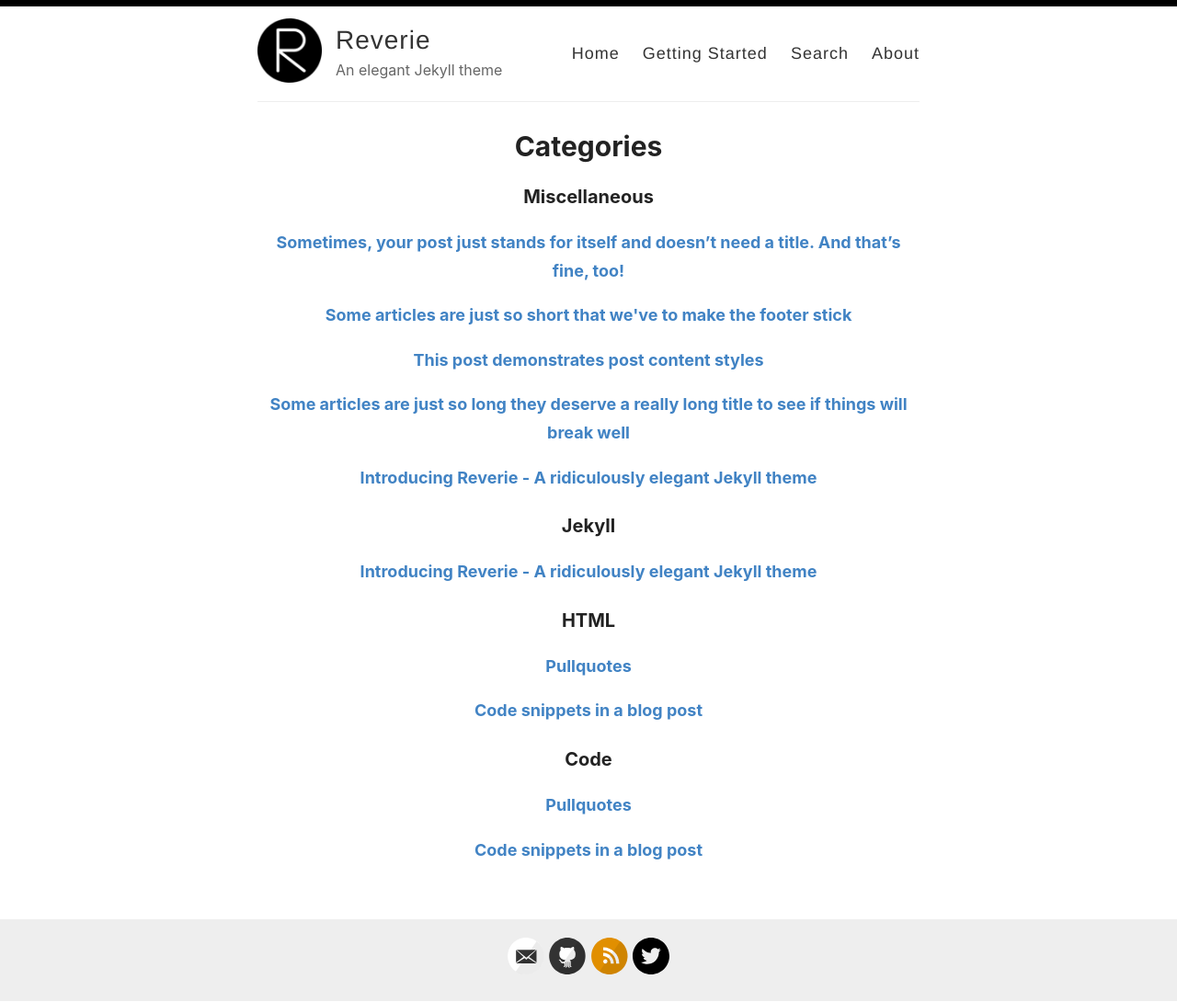
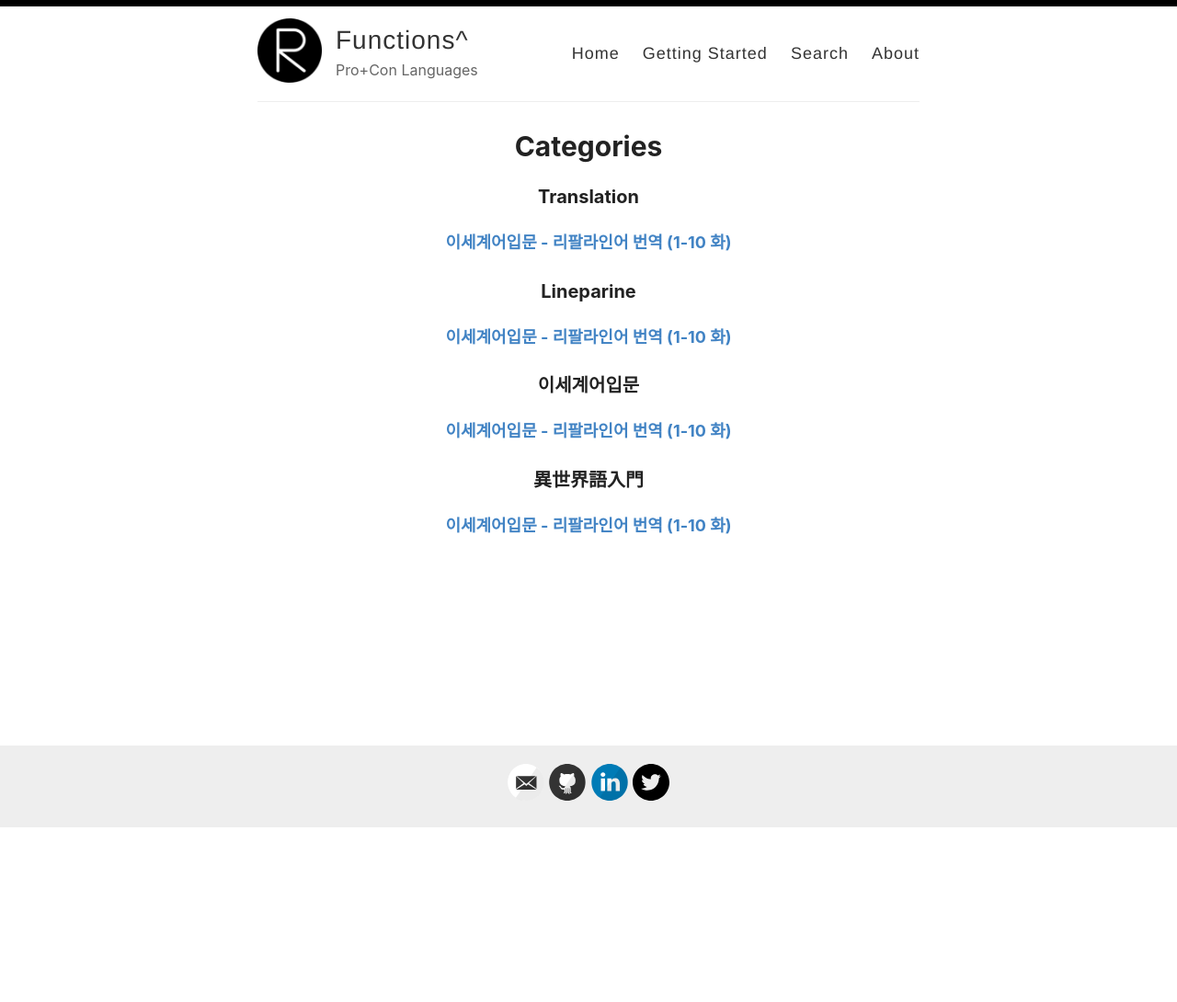
Before and after one commit to MerHS/MerHS.github.io, a Jekyll site: the page built from _pages/categories.md, in a window 1280 px wide. Shown: the whole page at 92% size. Built offline with Jekyll 4.4.1, drawn with Linux system fonts in a browser that asks for light colours; after the commit the page ends 901 px from its top, so only the background shows below that; some of the changed lines change nothing that is shown.

Commit message:
lineparine 1

````diff
--- a/_config.yml
+++ b/_config.yml
@@ -3,13 +3,13 @@
 #
 
 # Name of your site (displayed in the header)
-name: Reverie
+name: Functions^
 
 # Name of the author
-author: Amit Merchant
+author: MerHS
 
 # Short bio or description (displayed in the header)
-description: An elegant Jekyll theme
+description: Pro+Con Languages
 
 # URL of your avatar or profile pic (you could use your GitHub profile pic)
 avatar: /images/reverie.png
@@ -21,38 +21,37 @@ avatar: /images/reverie.png
 # Includes an icon in the footer for each username you enter
 footer-links:
   dribbble:
-  email: amit.d.merchant@gmail.com
+  email: starvessel@naver.com
   facebook:
   flickr:
-  github: amitmerchant1990/reverie
+  github: MerHS/MerHS.github.io
   instagram:
-  linkedin:
+  linkedin: ho-young-jhoo-289710161
   pinterest:
-  rss: rss
-  twitter: amit_merchant
+  rss:
+  twitter: vu_port
   stackoverflow:
   youtube: # channel/<your_long_string> or user/<user-name>
   googleplus: # anything in your profile username that comes after plus.google.com/
   playconsole:
 
-
 # Enter your Disqus shortname (not your username) to enable commenting on posts
 # You can find your shortname on the Settings page of your Disqus account
-disqus:
+disqus: MerHS
 
 # Enter your Google Analytics web tracking code (e.g. UA-2110908-2) to activate tracking
-google_analytics: UA-43339302-11
+google_analytics:
 
 # Your website URL (e.g. http://amitmerchant1990.github.io or http://www.amitmerchant.com)
 # Used for Sitemap.xml and your RSS feed
-url: http://www.amitmerchant.com/reverie
-enforce_ssl: https://www.amitmerchant.com/reverie
+url: http://MerHS.github.io
+enforce_ssl: https://MerHS.github.io
 
 # If you're hosting your site at a Project repository on GitHub pages
 # (http://yourusername.github.io/repository-name)
 # and NOT your User repository (http://yourusername.github.io)
 # then add in the baseurl here, like this: "/repository-name"
-baseurl: "/reverie"
+baseurl:
 
 #
 # !! You don't need to change any of the configuration flags below !!
@@ -71,7 +70,7 @@ kramdown:
   syntax_highlighter: rouge
   syntax_highlighter_opts:
     # Use existing pygments syntax highlighting css
-    css_class: 'highlight'
+    css_class: "highlight"
 
 # Set the Sass partials directory, as we're using @imports
 sass:
@@ -84,7 +83,7 @@ plugins:
   - jekyll-seo-tag
   - jekyll-paginate
 
-include: ['_pages']
+include: ["_pages"]
 
 paginate: 6
 paginate_path: /page:num/
--- a/_posts/2019-02-13-introducing-reverie-jekyll-theme.md
+++ /dev/null
@@ -1,85 +0,0 @@
----
-layout: post
-title: Introducing Reverie - A ridiculously elegant Jekyll theme
-categories: [Miscellaneous, Jekyll]
----
-
-[Reverie](https://github.com/amitmerchant1990/reverie) is a [Jekyll](https://jekyllrb.com/)-powered theme which is simple and opinionated. It's actually a fork of [jekyll-now](https://github.com/barryclark/jekyll-now) with some additional features and personal touches which I've implemented to suit my needs for my blog.
-
-This is a plug-and-play Jekyll theme which you can use on GitHub Pages without even setting up a local environment.
-
-![](/images/reverie-demo.png)
-
-## Features overview
-
-- Command-line free fork-first workflow, using GitHub.com to create, customize and post to your blog
-- Fully responsive and mobile optimized base theme
-- Sass/Coffeescript support using Jekyll 2.0
-- Free hosting on your GitHub Pages user site
-- All the SEO goodies comes in-built
-- Markdown blogging
-- Syntax highlighting using Pygments
-    - [Dracula syntax theme](https://draculatheme.com/) included
-- Disqus commenting
-- Google Analytics integration
-- Fuzzy search across blog posts
-- Pagination of posts works out-of-the-box.
-- Categorize posts out-of-the box
-- RSS Feed
-- In-built sitemap
-
-<div style="text-align: center;">
- <script async type="text/javascript" src="//cdn.carbonads.com/carbon.js?serve=CE7D6KJY&placement=wwwamitmerchantcom" id="_carbonads_js"></script>
-</div>
-
-## Using Reverie on GitHub Pages
-
-### Step 1) Fork Reverie to your User Repository
-
-Fork [this repository](https://github.com/amitmerchant1990/reverie), then rename the repository to `yourgithubusername.github.io`.
-
-Alternatively, you can use [Use this template](https://github.com/amitmerchant1990/reverie/generate) button if you want to create a repository with a clean commit history which will use Reverie as a template.
-
-Your Jekyll blog will often be viewable immediately at <https://yourgithubusername.github.io> (if it's not, you can often force it to build by completing step 2)
-
-### Step 2) Customize and view your site
-
-Enter your site name, description, avatar and many other options by editing the `_config.yml` file. You can easily turn on Google Analytics tracking, Disqus commenting and social icons here.
-
-Making a change to `_config.yml` (or any file in your repository) will force GitHub Pages to rebuild your site with jekyll. Your rebuilt site will be viewable a few seconds later at <https://yourgithubusername.github.io> - if not, give it ten minutes as GitHub suggests and it'll appear soon.
-
-### Step 3) Publish your first blog post
-
-Create a new file called `/_posts/2019-2-13-Hello-World.md` to publish your first blog post. That's all you need to do to publish your first blog post! This [Markdown Cheatsheet](https://github.com/adam-p/markdown-here/wiki/Markdown-Cheatsheet) might come in handy while writing the posts.
-
-> You can add additional posts in the browser on GitHub.com too! Just hit the <kbd>Create new file</kbd> button in `/_posts/` to create new content. Just make sure to include the [front-matter](http://jekyllrb.com/docs/frontmatter/) block at the top of each new blog post and make sure the post's filename is in this format: year-month-day-title.md
-
-## Using Categories in Reverie
-
-You can categorize your content based on `categories` in Reverie. For this, you just need to add `categories` in front matter like below:
-
-For adding single category:
-
-```md
-categories: JavaScript
-```
-
-For adding multiple categories:
-
-```md
-categories: [PHP, Laravel]
-```
-
-The contegorized content can be shown over this URL: <https://yourgithubusername.github.io/categories/>
-
-## RSS
-
-The generated [RSS feed](https://en.wikipedia.org/wiki/RSS) of your blog can be found at <https://yourgithubusername.github.io/feed>. You can see the example RSS feed over [here](https://www.amitmerchant.com/reverie/feed).
-
-## Sitemap
-
-The generated sitemap of your blog can be found at <https://yourgithubusername.github.io/sitemap>. You can see the example sitemap feed over [here](https://www.amitmerchant.com/reverie/sitemap).
-
-## License
-
-MIT
--- a/_posts/2019-08-08-no-title-posts.md
+++ /dev/null
@@ -1,6 +0,0 @@
----
-layout: post
-title: ""
-categories: Miscellaneous
----
-Sometimes, your post just stands for itself and doesn't need a title. And that's fine, too!
--- a/_posts/2019-12-11-pullquotes.md
+++ /dev/null
@@ -1,14 +0,0 @@
----
-layout: post
-title:  Pullquotes
-categories: [HTML,Code]
-excerpt: In graphic design, a pull quote (also known as a lift-out pull quote) is a key phrase, quotation, or excerpt that has been pulled from an article and used as a page layout graphic element, serving to entice readers into the article or to highlight a key topic.
----
-
-In graphic design, a pull quote (also known as a lift-out pull quote) is a key phrase, quotation, or excerpt that has been pulled from an article and used as a page layout graphic element, serving to entice readers into the article or to highlight a key topic. {% include pullquote.html quote="It is typically placed in a larger or distinctive typeface and on the same page." %} Pull quotes are often used in magazine and newspaper articles, annual reports, and brochures, as well as on the web. They can add visual interest to text-heavy pages with few images or illustrations.
-
-Placement of a pull quote on a page may be defined in a publication's or website's style guide. Such a typographic device may or may not be aligned with a column on the page. Some designers, for example, choose not to align the quote. In that case, the quotation cuts into two or more columns, as in the example shown. Because the pull quote invites the reader to read about the highlighted material, the pull quote should appear before the text it cites and, generally, fairly close to it.
-
-Pull quotes need not be a verbatim copy of the text being quoted; depending on a publication's house style, pull quotes may be abbreviated for space or paraphrased for clarity, with or without indication.
-
-A disadvantage of pull quotes as a design element is that they can disrupt the reading process of readers invested in reading the text sequentially by drawing attention to ghost fragments out of context. At the other extreme, when pull quotes are used to break up what would otherwise be a formless wall of text, pull quote can serve as visual landmarks to help the reader maintain a sense of sequence and place.
--- a/_posts/2019-7-27-super-long-article.md
+++ /dev/null
@@ -1,11 +0,0 @@
----
-layout: post
-title: Some articles are just so long they deserve a really long title to see if things will break well
-categories: Miscellaneous
----
-
-Lorem ipsum dolor sit amet, consectetur adipiscing elit. Fusce bibendum neque eget nunc mattis eu sollicitudin enim tincidunt. Vestibulum lacus tortor, ultricies id dignissim ac, bibendum in velit. Proin convallis mi ac felis pharetra aliquam. Curabitur dignissim accumsan rutrum. In arcu magna, aliquet vel pretium et, molestie et arcu. Mauris lobortis nulla et felis ullamcorper bibendum. Phasellus et hendrerit mauris. Proin eget nibh a massa vestibulum pretium. Suspendisse eu nisl a ante aliquet bibendum quis a nunc. Praesent varius interdum vehicula. Aenean risus libero, placerat at vestibulum eget, ultricies eu enim. Praesent nulla tortor, malesuada adipiscing adipiscing sollicitudin, adipiscing eget est.
-
-Lorem ipsum dolor sit amet, consectetur adipiscing elit. Fusce bibendum neque eget nunc mattis eu sollicitudin enim tincidunt. Vestibulum lacus tortor, ultricies id dignissim ac, bibendum in velit. Proin convallis mi ac felis pharetra aliquam. Curabitur dignissim accumsan rutrum. In arcu magna, aliquet vel pretium et, molestie et arcu. Mauris lobortis nulla et felis ullamcorper bibendum. Phasellus et hendrerit mauris. Proin eget nibh a massa vestibulum pretium. Suspendisse eu nisl a ante aliquet bibendum quis a nunc. Praesent varius interdum vehicula. Aenean risus libero, placerat at vestibulum eget, ultricies eu enim. Praesent nulla tortor, malesuada adipiscing adipiscing sollicitudin, adipiscing eget est.
-
-Lorem ipsum dolor sit amet, consectetur adipiscing elit. Fusce bibendum neque eget nunc mattis eu sollicitudin enim tincidunt. Vestibulum lacus tortor, ultricies id dignissim ac, bibendum in velit. Proin convallis mi ac felis pharetra aliquam. Curabitur dignissim accumsan rutrum. In arcu magna, aliquet vel pretium et, molestie et arcu. Mauris lobortis nulla et felis ullamcorper bibendum. Phasellus et hendrerit mauris. Proin eget nibh a massa vestibulum pretium. Suspendisse eu nisl a ante aliquet bibendum quis a nunc. Praesent varius interdum vehicula. Aenean risus libero, placerat at vestibulum eget, ultricies eu enim. Praesent nulla tortor, malesuada adipiscing adipiscing sollicitudin, adipiscing eget est.
--- a/_posts/2019-7-27-this-post-demonstrates-post-content-styles.md
+++ /dev/null
@@ -1,95 +0,0 @@
----
-layout: post
-title: This post demonstrates post content styles
-categories: Miscellaneous
----
-
-Lorem ipsum dolor sit amet, consectetur adipiscing elit. Fusce bibendum neque eget nunc mattis eu sollicitudin enim tincidunt. Vestibulum lacus tortor, ultricies id dignissim ac, bibendum in velit. Praesent varius interdum vehicula. Aenean risus libero, placerat at vestibulum eget, ultricies eu enim. Praesent nulla tortor, malesuada adipiscing adipiscing sollicitudin, adipiscing eget est.
-
-## Some great heading (h2)
-
-Proin convallis mi ac felis pharetra aliquam. Curabitur dignissim accumsan rutrum. In arcu magna, aliquet vel pretium et, molestie et arcu.
-
-Mauris lobortis nulla et felis ullamcorper bibendum. Phasellus et hendrerit mauris. Proin eget nibh a massa vestibulum pretium. Suspendisse eu nisl a ante aliquet bibendum quis a nunc. Praesent varius interdum vehicula. Aenean risus libero, placerat at vestibulum eget, ultricies eu enim. Praesent nulla tortor, malesuada adipiscing adipiscing sollicitudin, adipiscing eget est.
-
-## Another great heading (h2)
-
-Lorem ipsum dolor sit amet, consectetur adipiscing elit. Fusce bibendum neque eget nunc mattis eu sollicitudin enim tincidunt. Vestibulum lacus tortor, ultricies id dignissim ac, bibendum in velit.
-
-### Some great subheading (h3)
-
-Proin convallis mi ac felis pharetra aliquam. Curabitur dignissim accumsan rutrum. In arcu magna, aliquet vel pretium et, molestie et arcu. Mauris lobortis nulla et felis ullamcorper bibendum.
-
-Phasellus et hendrerit mauris. Proin eget nibh a massa vestibulum pretium. Suspendisse eu nisl a ante aliquet bibendum quis a nunc.
-
-### Some great subheading (h3)
-
-Praesent varius interdum vehicula. Aenean risus libero, placerat at vestibulum eget, ultricies eu enim. Praesent nulla tortor, malesuada adipiscing adipiscing sollicitudin, adipiscing eget est.
-
-> This quote will change your life. It will reveal the secrets of the universe, and all the wonders of humanity. Don't misuse it.
-
-Lorem ipsum dolor sit amet, consectetur adipiscing elit. Fusce bibendum neque eget nunc mattis eu sollicitudin enim tincidunt.
-
-### Some great subheading (h3)
-
-Vestibulum lacus tortor, ultricies id dignissim ac, bibendum in velit. Proin convallis mi ac felis pharetra aliquam. Curabitur dignissim accumsan rutrum.
-
-```html
-<html>
-  <head>
-  </head>
-  <body>
-    <p>Hello, World!</p>
-  </body>
-</html>
-```
-
-
-In arcu magna, aliquet vel pretium et, molestie et arcu. Mauris lobortis nulla et felis ullamcorper bibendum. Phasellus et hendrerit mauris.
-
-#### You might want a sub-subheading (h4)
-
-In arcu magna, aliquet vel pretium et, molestie et arcu. Mauris lobortis nulla et felis ullamcorper bibendum. Phasellus et hendrerit mauris.
-
-In arcu magna, aliquet vel pretium et, molestie et arcu. Mauris lobortis nulla et felis ullamcorper bibendum. Phasellus et hendrerit mauris.
-
-#### But it's probably overkill (h4)
-
-In arcu magna, aliquet vel pretium et, molestie et arcu. Mauris lobortis nulla et felis ullamcorper bibendum. Phasellus et hendrerit mauris.
-
-### Oh hai, an unordered list!!
-
-In arcu magna, aliquet vel pretium et, molestie et arcu. Mauris lobortis nulla et felis ullamcorper bibendum. Phasellus et hendrerit mauris.
-
-- First item, yo
-- Second item, dawg
-- Third item, what what?!
-- Fourth item, fo sheezy my neezy
-
-### Oh hai, an ordered list!!
-
-In arcu magna, aliquet vel pretium et, molestie et arcu. Mauris lobortis nulla et felis ullamcorper bibendum. Phasellus et hendrerit mauris.
-
-1. First item, yo
-2. Second item, dawg
-3. Third item, what what?!
-4. Fourth item, fo sheezy my neezy
-
-
-
-## Headings are cool! (h2)
-
-Proin eget nibh a massa vestibulum pretium. Suspendisse eu nisl a ante aliquet bibendum quis a nunc. Praesent varius interdum vehicula. Aenean risus libero, placerat at vestibulum eget, ultricies eu enim. Praesent nulla tortor, malesuada adipiscing adipiscing sollicitudin, adipiscing eget est.
-
-Praesent nulla tortor, malesuada adipiscing adipiscing sollicitudin, adipiscing eget est.
-
-Proin eget nibh a massa vestibulum pretium. Suspendisse eu nisl a ante aliquet bibendum quis a nunc.
-
-### Tables
-
-|Title 1               | Title 2               | Title 3               | Title 4              |
-|--------------------- | --------------------- | --------------------- | ---------------------|
-|lorem                 | lorem ipsum           | lorem ipsum dolor     | lorem ipsum dolor sit|
-|lorem ipsum dolor sit | lorem ipsum dolor sit | lorem ipsum dolor sit | lorem ipsum dolor sit|
-|lorem ipsum dolor sit | lorem ipsum dolor sit | lorem ipsum dolor sit | lorem ipsum dolor sit|
-|lorem ipsum dolor sit | lorem ipsum dolor sit | lorem ipsum dolor sit | lorem ipsum dolor sit|
--- a/_posts/2019-7-28-super-short-article.md
+++ /dev/null
@@ -1,7 +0,0 @@
----
-layout: post
-title: Some articles are just so short that we've to make the footer stick
-categories: Miscellaneous
----
-
-Lorem ipsum dolor sit amet, consectetur adipisicing elit, sed do eiusmod tempor incididunt ut labore et dolore magna aliqua. Ut enim ad minim veniam, quis nostrud exercitation ullamco laboris nisi ut aliquip ex ea commodo consequat. Duis aute irure dolor in reprehenderit in voluptate velit esse cillum dolore eu fugiat nulla pariatur. Excepteur sint occaecat cupidatat non proident, sunt in culpa qui officia deserunt mollit anim id est laborum.
--- a/_posts/2019-8-12-code-snippets.md
+++ /dev/null
@@ -1,42 +0,0 @@
----
-layout: post
-title:  Code snippets in a blog post
-categories: [HTML,Code]
----
-
-This post demonstrate the use of code snippets in the theme. The code snippets are powered by [Pygments](http://pygments.org/) and the code theme that is been used in Reverie is called [Draula](https://draculatheme.com/).
-
-This is a raw snippet:
-
-```
-hello world
-123
-This is a text snippet
-```
-
-This is a PHP snippet:
-
-```php
-<?php
-    echo 'Hello, World!';
-?>
-```
-
-This is a JavaScript snippet:
-
-```js
-const add = (a, b) => a + b
-const minus = (a, b) => a - b
-
-console.log(add(100,200))  // 300
-console.log(minus(100,200))  // -100
-```
-
-This is a Python snippet:
-
-```python
-def say_hello():
-    print("hello world!")
-
-say_hello()   // "hello world!"
-```
--- /dev/null
+++ b/_posts/2020-12-30-ISNH-01-10.md
@@ -0,0 +1,40 @@
+---
+layout: post
+title: 이세계어입문 - 리팔라인어 번역 (1-10 화)
+categories: [Translation, Lineparine, 이세계어입문, 異世界語入門]
+---
+
+[원문 링크](https://kakuyomu.jp/works/1177354054883808252/episodes/1177354054883808265)
+
+[번역본 링크](https://blog.naver.com/lilies0202/221546557619?viewType=pc)
+
+## 1 - 10화
+
+| Chap. | Linepairne                                      | Korean (lit.)                           | English (pos-by-pos lit.)                                |
+| ----- | ----------------------------------------------- | --------------------------------------- | -------------------------------------------------------- |
+| 1     | Harmae so es tirne?                             | 넌 누구야?                              | Who you are \<Fem.Q\>                                    |
+| 3     | Mi es ales.xalija. Xalijasti.                   | 나는 알레스 샬리아. 샬리야야.           | I am Ales Shaliya. Shaliya<Voc>                          |
+| 3     | Ja, mi es xalija mal co es jazgasaki.cen tirne? | 응, 난 샬리아고 너는 야츠가사키 센이지? | Yes, I am Shaliya and you are Yatsugasaki Sen \<Fem.Q\>? |
+| 3     | Mi es xalija. Ers niv xalijasti                 | 나는 샬리야야. 샬리야스티가 아니야.     | I am Shaliya. It's not Shaliyasti.                       |
+
+### 약자표
+
+| 약자     | 의미            |
+| -------- | --------------- |
+| \<Male\> | 남성어          |
+| \<Fem\>  | 여성어          |
+| \<Q\>    | 의문            |
+| \<B\>    | 완충음 (buffer) |
+| \<Voc\>  | 호격 (vocative) |
+
+### 문법 참조
+
+본 장을 번역하는데 필요한 문법을 정리
+
+- 의문문은 의문대명사를 문장의 맨 앞에 놓음으로써 만듦.
+  - `Harmae`: 누구
+- 상위사(相位詞): 우리말의 서법, 감정 등을 나타내는 [종결어미](https://ratsgo.github.io/korean%20linguistics/2017/03/16/words2/)와 비슷하나, 리팔라인어에서는 문장 중간에도 들어갈 수 있음.
+  - `tirne`: 의문 (여성어)
+- `-sti`: 호격 어미
+- `ers`: `e es`의 준말
+  - `e`: 가주어. 리팔라인어에서는 주어가 없으면 명령문이 되므로 명령문이 되는 것을 막음.
````
Also changed, not shown: README.md.
